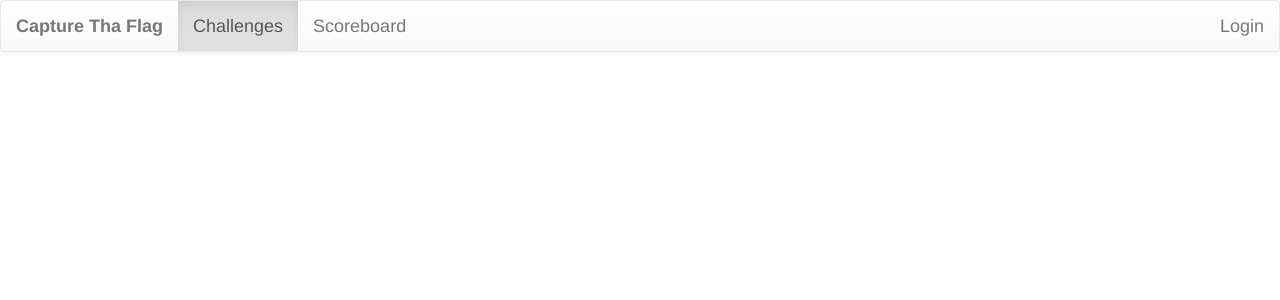
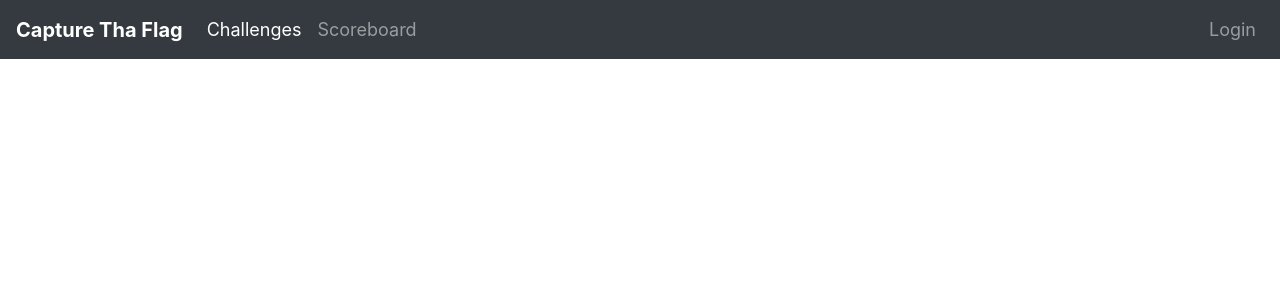
Before and after one commit to odinje/yactff, a Django app: page /challenges/ in a window 1280 px wide. Shown: the top 300 px of the page. Run offline with Django 3.2, Linux system fonts and the light colour scheme; the visitor is signed in with stand-in values (Sample User, id 1); data that the repository does not hold is empty; some libraries are stand-ins or nearby versions.

Commit message:
Update CSS to bootstrap 4. Change from JSON response to HTTPresponse. Init of challenge template

```diff
--- a/web/templates/web/base.html
+++ b/web/templates/web/base.html
@@ -4,49 +4,37 @@
   <title>{% block title%}yactff - Yet Another CTF Framework{% endblock %}</title>
   <!-- Option to load from cdn, and local -->
   <!-- Latest compiled and minified CSS -->
-  <link rel="stylesheet" href="https://maxcdn.bootstrapcdn.com/bootstrap/3.3.7/css/bootstrap.min.css" integrity="sha384-BVYiiSIFeK1dGmJRAkycuHAHRg32OmUcww7on3RYdg4Va+PmSTsz/K68vbdEjh4u" crossorigin="anonymous">
-
-  <!-- Optional theme -->
-  <link rel="stylesheet" href="https://maxcdn.bootstrapcdn.com/bootstrap/3.3.7/css/bootstrap-theme.min.css" integrity="sha384-rHyoN1iRsVXV4nD0JutlnGaslCJuC7uwjduW9SVrLvRYooPp2bWYgmgJQIXwl/Sp" crossorigin="anonymous">
-
-  <!-- Latest compiled and minified JavaScript -->
-  <script src="https://maxcdn.bootstrapcdn.com/bootstrap/3.3.7/js/bootstrap.min.js" integrity="sha384-Tc5IQib027qvyjSMfHjOMaLkfuWVxZxUPnCJA7l2mCWNIpG9mGCD8wGNIcPD7Txa" crossorigin="anonymous"></script>
+<link rel="stylesheet" href="https://maxcdn.bootstrapcdn.com/bootstrap/4.0.0-beta.2/css/bootstrap.min.css" integrity="sha384-PsH8R72JQ3SOdhVi3uxftmaW6Vc51MKb0q5P2rRUpPvrszuE4W1povHYgTpBfshb" crossorigin="anonymous">
+<script src="https://code.jquery.com/jquery-3.2.1.slim.min.js" integrity="sha384-KJ3o2DKtIkvYIK3UENzmM7KCkRr/rE9/Qpg6aAZGJwFDMVNA/GpGFF93hXpG5KkN" crossorigin="anonymous"></script>
+<script src="https://cdnjs.cloudflare.com/ajax/libs/popper.js/1.12.3/umd/popper.min.js" integrity="sha384-vFJXuSJphROIrBnz7yo7oB41mKfc8JzQZiCq4NCceLEaO4IHwicKwpJf9c9IpFgh" crossorigin="anonymous"></script>
+<script src="https://maxcdn.bootstrapcdn.com/bootstrap/4.0.0-beta.2/js/bootstrap.min.js" integrity="sha384-alpBpkh1PFOepccYVYDB4do5UnbKysX5WZXm3XxPqe5iKTfUKjNkCk9SaVuEZflJ" crossorigin="anonymous"></script>
   {% load static %}
   <link rel="stylesheet" href={% static "web/css/yactff.css" %}>
 </head>
 <body>
-  <nav class="navbar navbar-default">
-    <!-- Brand and toggle get grouped for better mobile display -->
-    <div class="navbar-header">
-        <button type="button" data-target="#navbarCollapse" data-toggle="collapse" class="navbar-toggle">
-            <span class="sr-only">Toggle navigation</span>
-            <span class="icon-bar"></span>
-            <span class="icon-bar"></span>
-            <span class="icon-bar"></span>
-        </button>
+  <nav class="navbar navbar-expand-lg navbar-dark bg-dark">
         <a href="/" class="navbar-brand">{{ ctf_name }}</a>
-    </div>
-    <!-- Collection of nav links and other content for toggling -->
-    <div id="navbarCollapse" class="collapse navbar-collapse">
-        <ul class="nav navbar-nav">
-        {% with page=page %}
+        <button class="navbar-toggler" type="button" data-toggle="collapse" data-target="#navbarNavDropdown" aria-controls="navbarNavDropdown" aria-expanded="false" aria-label="Toggle navigation">
+    <span class="navbar-toggler-icon"></span>
+  </button>
+   <div class="collapse navbar-collapse" id="navbarNavDropdown">
+    <ul class="navbar-nav mr-auto">
         {% for page, link in pages %}
             {% if request.path|cut:"/" == link|cut:"/" %}
-            <li class="active"><a href={{ link }}>{{ page }}</a></li>
+            <li class="active nav-item"><a class="nav-link" href={{ link }}>{{ page }}</a></li>
             {% else %}
-            <li><a href={{ link }}>{{ page }}</a></li>
+            <li class="nav-item"><a class="nav-link" href={{ link }}>{{ page }}</a></li>
             {% endif %}
         {% endfor %}
-        {% endwith %}
-        </ul>
-        <ul class="nav navbar-nav navbar-right">
-          <li><a href="/login">Login</a></li>
-          <li>
-    </div>
+      </ul>
+    <ul class="nav navbar-nav ml-auto">
+      <li class="nav-item"><a class="nav-link" href="/login">Login</a></li>
+    </ul>
+   </div>
   </nav>
 
 
-  <div class="container">
+  <div class="container mt-5">
     {% block content %}{% endblock %}
   </div>
 
--- a/web/views.py
+++ b/web/views.py
@@ -4,6 +4,7 @@ from django.contrib.auth.decorators import user_passes_test
 from web.utils import load_page, get_or_none, allow_view
 from django.contrib.auth import login, authenticate
 from django.contrib.auth.forms import UserCreationForm
+from django.contrib.auth.decorators import login_required
 from web.models import Page, Category, Challenge, Team, SolvedChallenge
 from django.conf import settings
 import os
@@ -40,35 +41,30 @@ def pages(request, path):
         raise Http404
 
 
+@login_required
 def challenges(request):
-    user = request.user
-    if allow_view(user):
-        categories = Category.objects.all()
-        challenges = Challenge.objects.values("id","title", "category", "points",
+    categories = Category.objects.all()
+    challenges = Challenge.objects.values("id","title", "category", "points",
                                                                      "active")
-        if user.is_authenticated:
-            team = get_or_none(Team, player=user.id)
-            team_solved = SolvedChallenge.objects.values("challenge").filter(team=team)
-            for solved in team_solved:
-                for challenge in challenges:
-                    if solved["challenge"] == challenge["id"]:
-                        challenge["solved"] = True
+    team = get_or_none(Team, player=request.user.id)
+    team_solved = SolvedChallenge.objects.values("challenge").filter(team=team)
+    for solved in team_solved:
+        for challenge in challenges:
+            if solved["challenge"] == challenge["id"]:
+                challenge["solved"] = True
 
 
 
-        return render(request, "web/challenges.html", {"challenges": challenges,
-                                                    "categories": categories,})
-    else:
-        raise Http404 #TODO!
+    return render(request, "web/challenges.html", {"challenges": challenges,
+                                                   "categories": categories})
 
 
+@login_required
 def challenge(request, id):
-    user = request.user
-    if allow_view(user):
-        challenge = Challenge.objects.select_related("category").values("title", "description").get(id=id)
-        return JsonResponse(challenge)
-    else:
-        raise Http404
+    challenge = Challenge.objects.select_related("category").values("title",
+        "description", "points", "category__name").get(id=id)
+
+    return render(request, "web/challenge.html", {"challenge": challenge})
 
 @user_passes_test(lambda u: u.is_superuser) #TODO: Maybe change to is_staff?
 def download_page_file(request, id, filename):
```
Also changed, not shown: web/templates/web/challenge.html (added, +20 -0 lines).
